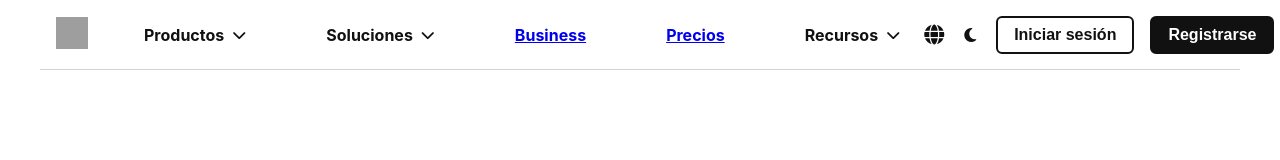
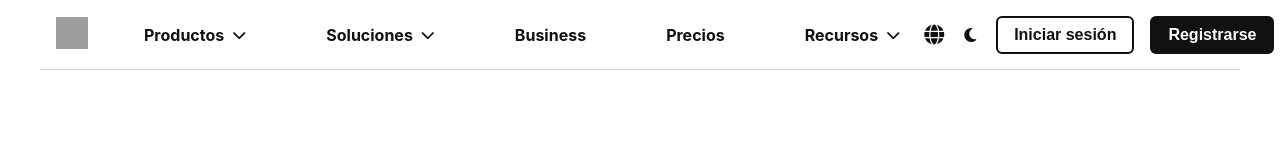
Before and after one commit to ivanagbarreto/barradenavegacion, a React (Vite) app: page / in a window 1280 px wide. Shown: the top 160 px of the page. Built offline with nearby package versions, Linux system fonts and the light colour scheme; grey boxes are pictures that could not be loaded.

Commit message:
cambios en Business y precios navbar

```diff
--- a/src/components/Navbar/Navbar.module.css
+++ b/src/components/Navbar/Navbar.module.css
@@ -158,9 +158,15 @@
   white-space: normal;
 
 }
-.active {
+.navLink {
+  color: var(--text-color);
+  text-decoration: none;
+}
+
+.navLinkActive {
+  color: var(--text-color);
   font-weight: bold;
-  color: #ff3366; /* o lo que quieras */
+  text-decoration: none;
 }
 /*
 .menuItem h4 {
--- a/src/components/Navbar/Navbar.tsx
+++ b/src/components/Navbar/Navbar.tsx
@@ -273,8 +273,12 @@ const Navbar: React.FC = () => {
                 </div>
               )}
             </li>
-            <li className={styles.navItem}>  <NavLink to="/business">Business</NavLink></li>
-            <li className={styles.navItem}><NavLink to="/precios">Precios</NavLink></li>
+            <li className={styles.navItem}>  <NavLink to="/business" className={({ isActive }) =>
+        isActive ? styles.navLinkActive : styles.navLink
+      }>Business</NavLink></li>
+            <li className={styles.navItem}><NavLink to="/precios" className={({ isActive }) =>
+        isActive ? styles.navLinkActive : styles.navLink
+      }>Precios</NavLink></li>
 
             <li
               className={styles.navItem}
```
Also changed, not shown: src/pages/Business/BusinessPage.module.css (line endings or trailing spaces), src/pages/Precios/PreciosPage.module.css (line endings or trailing spaces).
